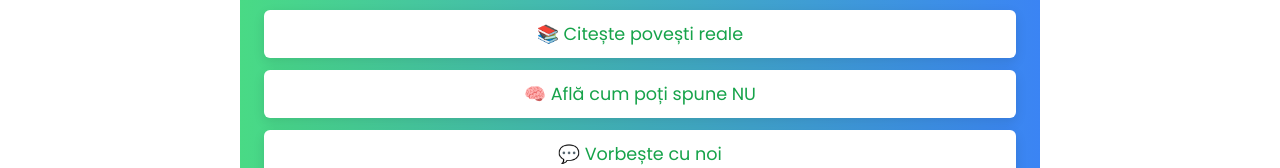
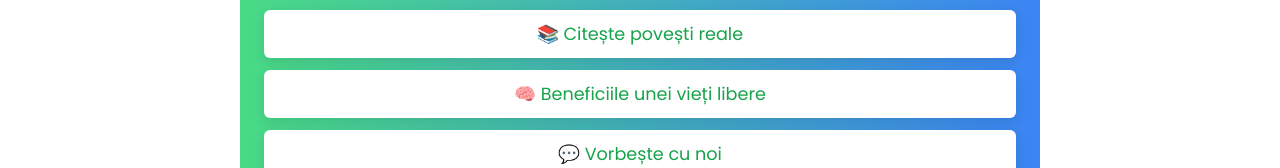
Before and after one commit to sopumatei/Nu-Droguri, a React (Vite) app in the folder APP/: page / in a window 1280 px wide. Shown: the part 294-462 px from the top of the page. Built offline with nearby package versions, Linux system fonts and the light colour scheme.

Commit message:
Am schimbat denumirea unui buton

```diff
--- a/APP/src/components/Acasa/Acasa.jsx
+++ b/APP/src/components/Acasa/Acasa.jsx
@@ -18,7 +18,7 @@ export default function Acasa() {
 
         <div id="acasa-btns">
           <button>📚 Citește povești reale</button>
-          <button>🧠 Află cum poți spune NU</button>
+          <button>🧠 Beneficiile unei vieți libere</button>
           <button>💬 Vorbește cu noi</button>
         </div>
       </div>
```
